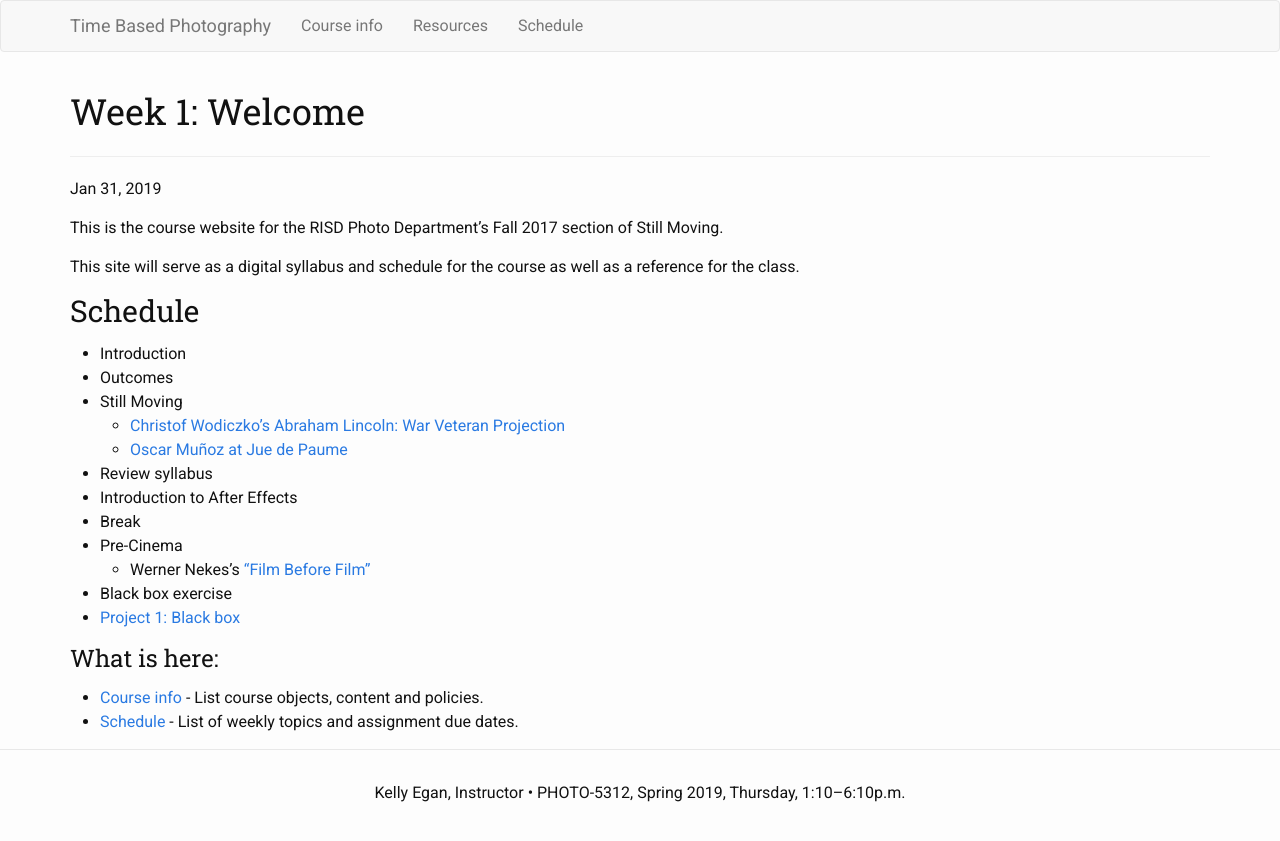
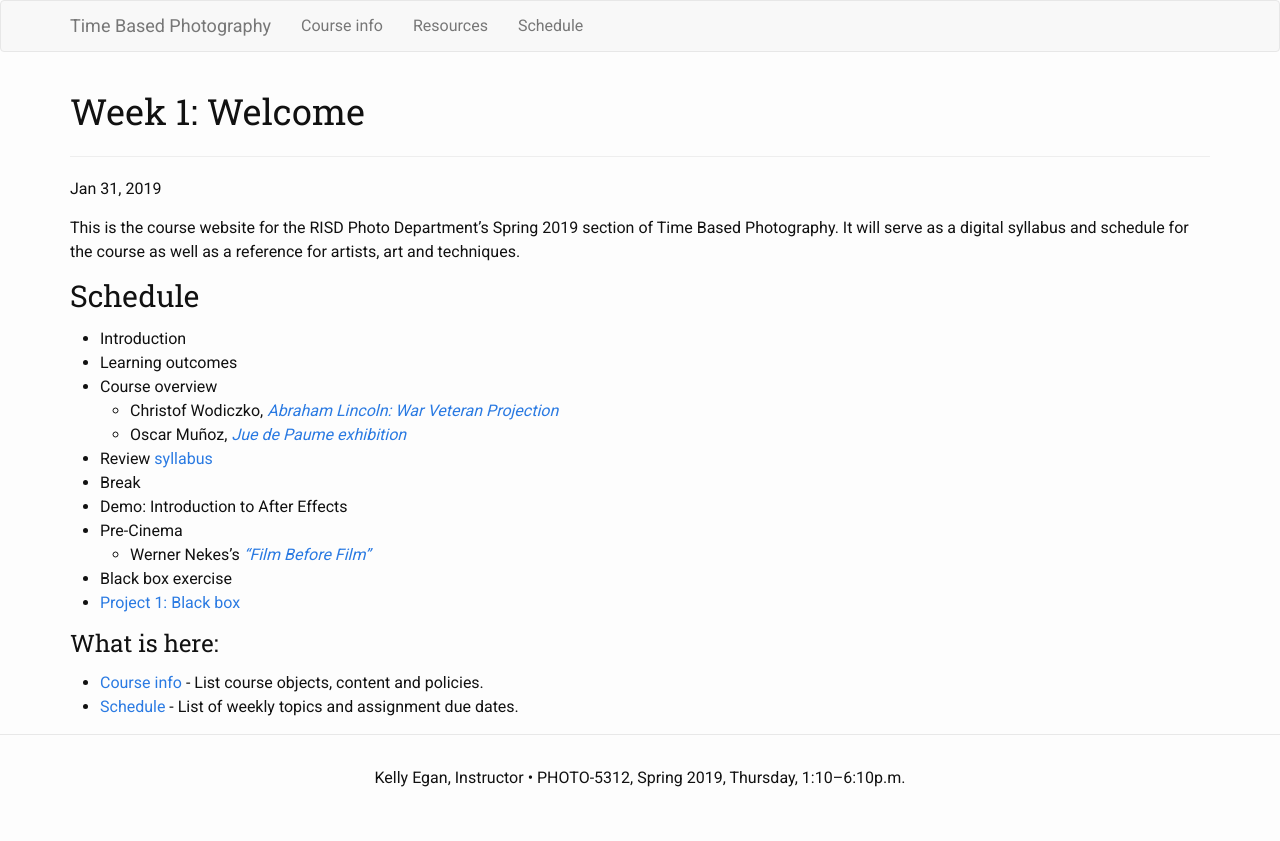
Before and after one commit to kellyegan/StillMoving, a Jekyll site: the page built from _posts/2019-01-31-Welcome.md, in a window 1280 px wide. Shown: the top 841 px of the page. Built offline with Jekyll 4.4.1, drawn with Linux system fonts in a browser that asks for light colours.

Commit message:
Update week one post.

```diff
--- a/_posts/2019-01-31-Welcome.md
+++ b/_posts/2019-01-31-Welcome.md
@@ -2,27 +2,27 @@
 layout: post
 title:  "Week 1: Welcome"
 categories: week
+featured-image: Reynaud-Praxinoscope.gif
+image-repeat: true
 ---
 
-This is the course website for the RISD Photo Department's Fall 2017 section of Still Moving.
-
-This site will serve as a digital syllabus and schedule for the course as well as a reference for the class.
+This is the course website for the RISD Photo Department's Spring 2019 section of Time Based Photography.  It will serve as a digital syllabus and schedule for the course as well as a reference for artists, art and techniques.
 
 ## Schedule
 
 * Introduction
-* Outcomes
-* Still Moving
-  * [Christof Wodiczko's Abraham Lincoln: War Veteran Projection](https://vimeo.com/53446621)
-  * [Oscar Muñoz at Jue de Paume](https://vimeo.com/98543782)
-* Review syllabus
-* Introduction to After Effects
+* Learning outcomes
+* Course overview
+  * Christof Wodiczko, *[Abraham Lincoln: War Veteran Projection](https://vimeo.com/53446621)*
+  * Oscar Muñoz, *[Jue de Paume exhibition](https://vimeo.com/98543782)*
+* Review [syllabus](syllabus)
 * Break
+* Demo: Introduction to After Effects
 * Pre-Cinema
-  * Werner Nekes's ["Film Before Film"](https://www.youtube.com/watch?v=s0KADBMXY-8)
+  * Werner Nekes's *["Film Before Film"](https://www.youtube.com/watch?v=fKTvEsvH59g)*
 * Black box exercise
 * <a href="Assignments/Project-1.html">Project 1: Black box</a>
 
 ### What is here:
-  * [Course info](TimeBasedPhotography/course-info) - List course objects, content and policies.
-  * [Schedule](TimeBasedPhotography//schedule) - List of weekly topics and assignment due dates.
+  * [Course info](course-info) - List course objects, content and policies.
+  * [Schedule](schedule) - List of weekly topics and assignment due dates.
```
